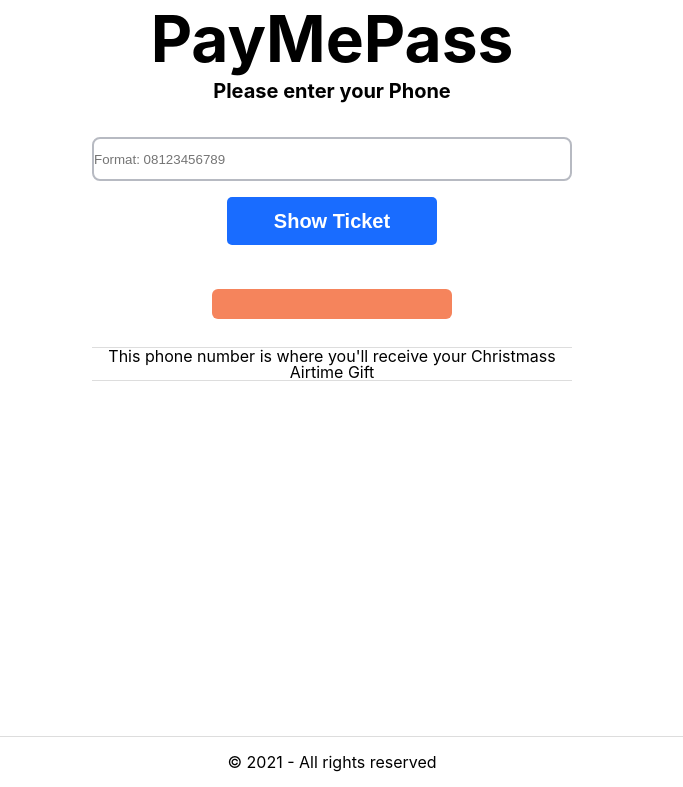
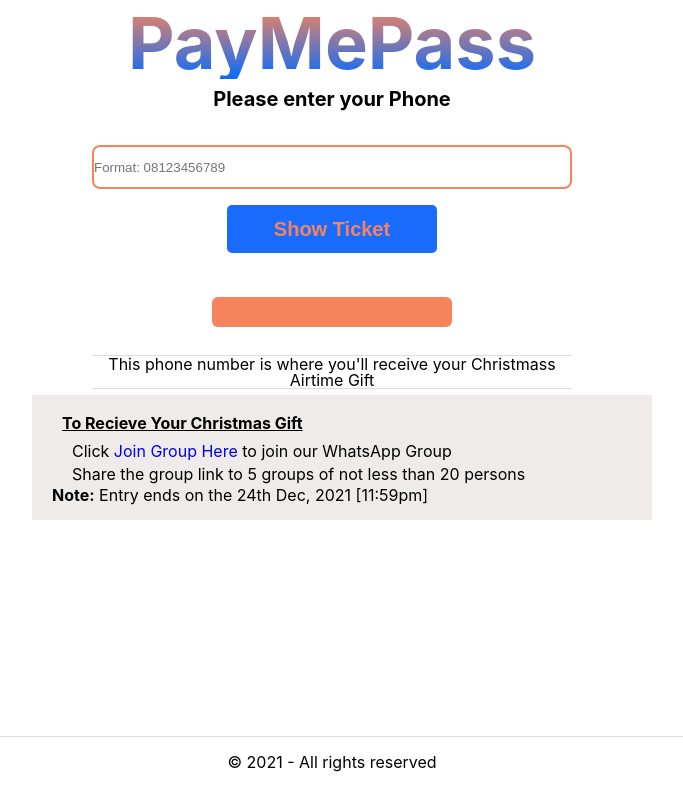
Before and after one commit to Afonne-CID/PayMePass, a Flask app: page / in a window 1280 px wide. Shown: the part 13-800 px from the top of the page, without its empty margins (308-991 px from the left). Run offline with Flask 2, Linux system fonts and the light colour scheme.

Commit message:
updated version (v2)

```diff
--- a/app.py
+++ b/app.py
@@ -1,5 +1,6 @@
+import json
 import shortuuid
-import json
+from validate_nigerian_phone import NigerianPhone
 from flask import Flask, request, render_template, url_for
 
 app = Flask(__name__)
@@ -14,36 +15,61 @@
     if request.method == 'POST':
         form = request.form
         output = get_result(form)
+
         input_from_user = str(output[0])
         output_for_user = str(output[1])
 
     return render_template('index.html', output_for_user=output_for_user, input_from_user=input_from_user)
 
+def valid_number(input):
+    """ Validates `input` phone number
+    """
+    if (NigerianPhone(input).is_valid()):
+        return str(NigerianPhone(input).get_network()).lower()
+    else:
+        return "invalid phone"
+
 def get_result(form):
     """Process input and generates result for user
     """
     result = []
-    input = str(request.form['msg'])
-    result.append("Ticket for: " + input)
+    ticket = str(shortuuid.uuid()[:8])
+    phone = str(request.form['msg'])
+    gift = ""
+    network = valid_number(phone)
+    result.append("Ticket for: " + phone + ' (' + network + ')')
 
-    value = shortuuid.uuid()[:8]
-    key = input
+    registered_users = reload("registered_users.json")
+    if (network == "invalid phone"):
+            result.append("invalid phone")
 
-    luck_bag = reload("luck_bag.json")
-    if (key not in luck_bag.keys()):
-        luck_bag[key] = value
-        result.append(value)
-        save(luck_bag)
-        phone_num(luck_bag)
+    elif ((network not in registered_users.keys()
+            or registered_users == {})):
+        registered_users[network] = {}
+        registered_users[network][ticket] = [phone, gift]
+        result.append(ticket)
+        save(registered_users)
+        phone_num(registered_users)
+
+    elif ((network in registered_users.keys()
+            and ticket not in registered_users[network].keys())):
+        registered_users[network][ticket] = [phone, gift]
+        result.append(ticket)
+        save(registered_users)
+        phone_num(registered_users)
+
     else:
-        result.append(luck_bag[key])
+        for each in registered_users[network].keys():
+            user = registered_users[network][each]
+            if phone == user[0]:
+                result.append(each)
 
     return result
 
 def save(a_dict):
     """Serializes a_dict to a file
     """
-    with open("luck_bag.json", "w") as f:
+    with open("registered_users.json", "w") as f:
         json.dump(a_dict, f, indent=6)
 
 def reload(file):
@@ -64,5 +90,6 @@
     with open("Phone Nos.txt", "w") as f:
         f.write(phones)
 
+
 if __name__ == '__main__':
     app.run(debug=False, host="127.0.0.1", port="5500")
--- a/static/common.css
+++ b/static/common.css
@@ -36,7 +36,10 @@
 .heading h1 {
     font-size: 4rem;
     font-weight: bold;
-}
+    font-size: 72px;
+    background: -webkit-linear-gradient(#F5845C, rgb(8, 107, 255));
+    -webkit-background-clip: text;
+    -webkit-text-fill-color: transparent;}
 
 /* Heading h3 style */
 .heading h3 {
@@ -76,13 +79,17 @@
             box-sizing: border-box;
 }
 
+form input[type=tel] {
+    border: 2px solid #F5845C !important;
+}
+
 /* Form submit style */
 #submit {
     font-size: 20px;
     text-align: center;
     font-weight: bold;
     background-color: #196CFF;
-    color: #fff;
+    color: #F5845C;
     height: 48px;
     border: none;
     align-items: center;
@@ -145,6 +152,35 @@
          box-sizing: border-box;
 }
 
+/* Instructions class  style */
+.instructions {
+    background-color: rgba(236, 230, 230, 0.8);
+    width: 100%;
+    height: 100px;
+    padding-left: 20px;
+    padding-top: 10px;
+    padding-bottom: 15px;
+}
+
+.instructions h2 {
+    margin: 10px;
+    font-weight: bold;
+    text-decoration: underline;
+}
+
+.instructions li {
+    padding: 2px 0 5px 0;
+    margin-left: 20px;
+}
+
+.instructions b {
+    font-weight: bold;
+}
+
+.instructions a {
+    text-decoration: none;
+}
+
 /* Footer style */
 footer {
     bottom: 0;
--- a/templates/index.html
+++ b/templates/index.html
@@ -3,7 +3,7 @@
 <head>
     <meta charset='utf-8'>
     <meta http-equiv='X-UA-Compatible' content='IE=edge'>
-    <title>Generate Your Ticket</title>
+    <title>PayMePass Cooporative</title>
     <meta name='viewport' content='width=device-width, initial-scale=1'>
     <link rel="stylesheet" href="/static/reset.css">
     <link rel="stylesheet" href="/static/common.css">
@@ -51,6 +51,14 @@
                 <p>This phone number is where you'll receive your Christmass Airtime Gift</p>
             </span>
 
+            <div class="instructions">
+                <h2>To Recieve Your Christmas Gift</h2>
+                <ul>
+                    <li>Click <a href="https://chat.whatsapp.com/Ix0AW1X3rqYIgICXhvPWQQ">Join Group Here</a> to join our WhatsApp Group</li>
+                    <li>Share the group link to 5 groups of not less than 20 persons</li>
+                    <p><b>Note:</b> Entry ends on the 24th Dec, 2021 [11:59pm]</p>
+                </ul>
+            </div>
         </div>
 
     </main>
```
Also changed, not shown: registered_users.json (added, +28 -0 lines).
